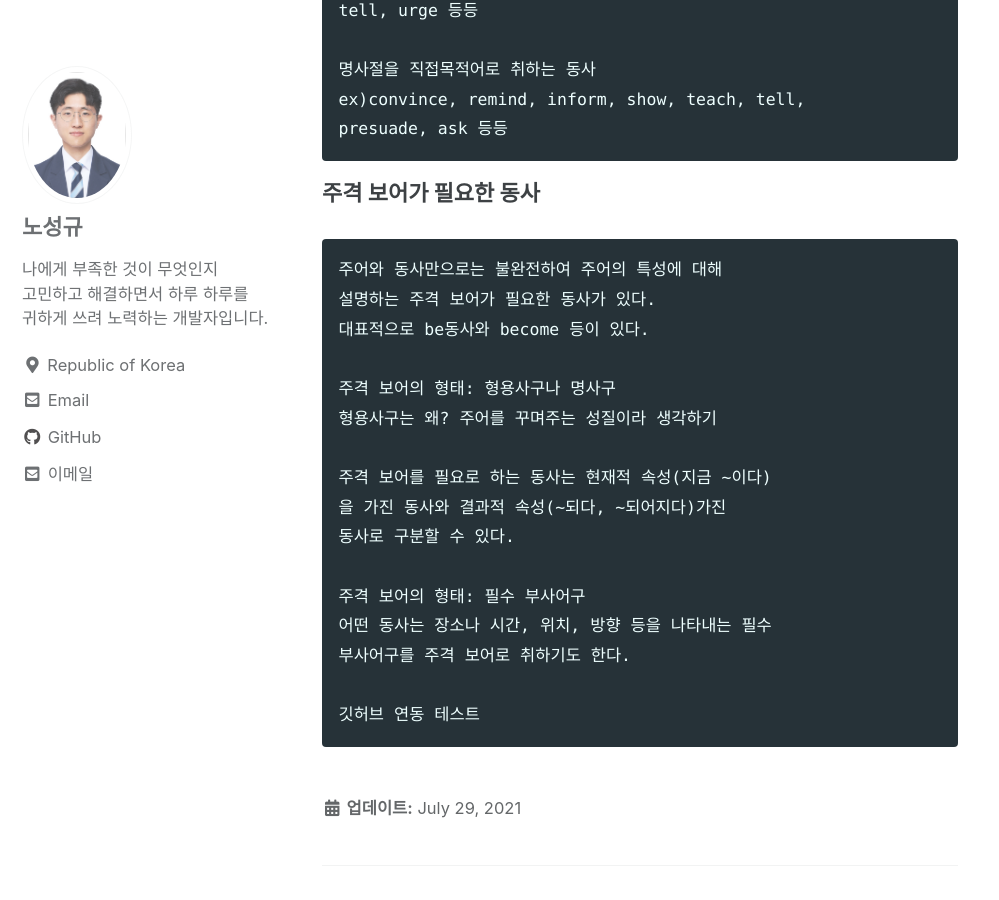
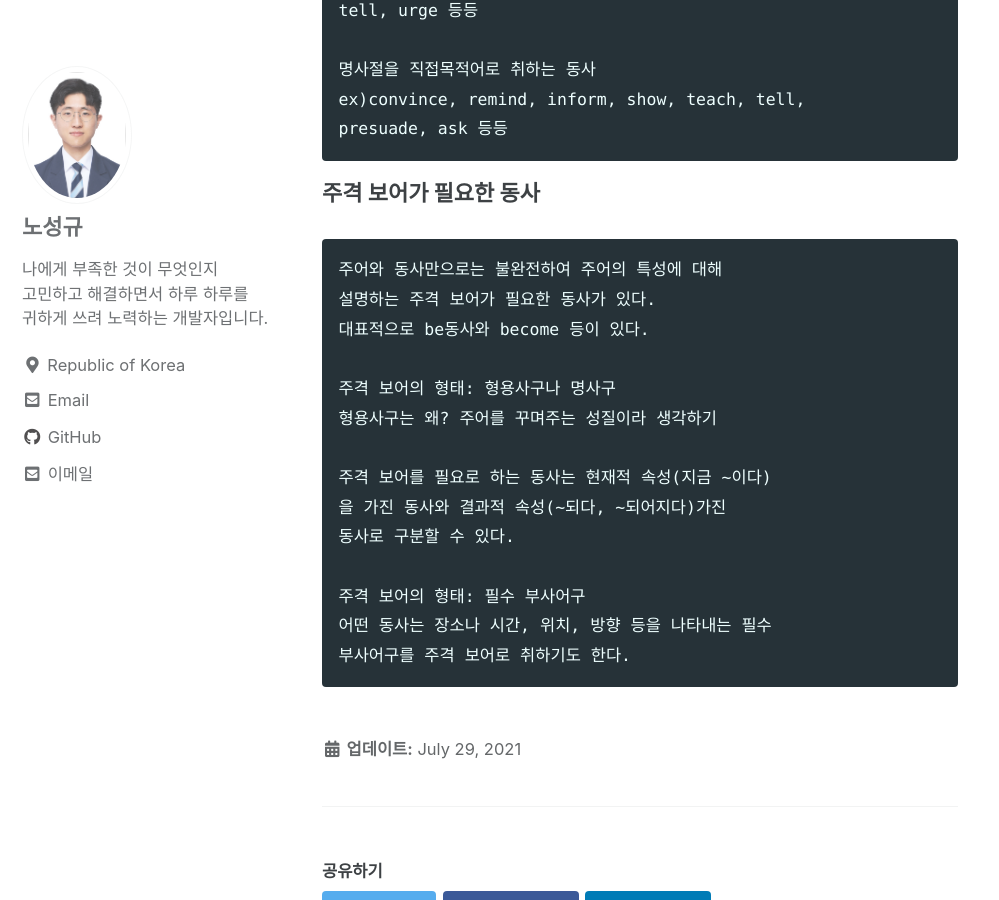
Before and after one commit to nsnnsn12/nsnnsn12.github.io, a Jekyll site: the page built from _til/2021-07-29-til.md, in a window 1280 px wide and 900 px high, scrolled down 865 px. Shown: the whole window, without its empty margins (0-999 px from the left). Built offline with Jekyll 4.4.1, drawn with Linux system fonts in a browser that asks for light colours; cached includes are drawn as plain includes.

Commit message:
git hub id connection test

```diff
--- a/_til/2021-07-29-til.md
+++ b/_til/2021-07-29-til.md
@@ -46,5 +46,3 @@ related: true
     주격 보어의 형태: 필수 부사어구
     어떤 동사는 장소나 시간, 위치, 방향 등을 나타내는 필수
     부사어구를 주격 보어로 취하기도 한다.
-
-    깃허브 연동 테스트
```
